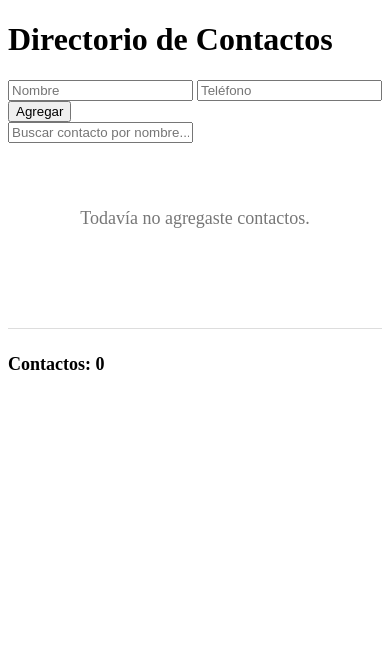
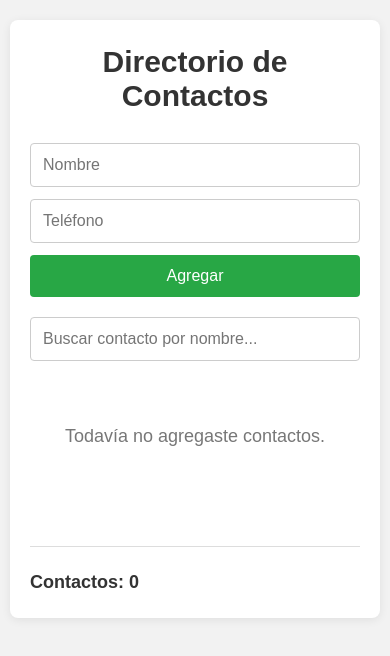
Before and after one commit to julioalvarez999/directorio-contactos, a plain HTML site: page index.html in a window 390 px wide. Drawn offline with Linux system fonts and the light colour scheme.

Commit message:
Add responsive styles and improve button design

```diff
--- a/style.css
+++ b/style.css
@@ -1,3 +1,80 @@
+* {
+  box-sizing: border-box;
+}
+
+body {
+  margin: 0;
+  padding: 40px 20px;
+  font-family: Arial, sans-serif;
+  background-color: #f2f2f2;
+  color: #333;
+}
+
+.contenedor {
+  width: 100%;
+  max-width: 700px;
+  margin: 0 auto;
+  background-color: white;
+  padding: 35px 40px;
+  border-radius: 8px;
+  box-shadow: 0 2px 10px rgba(0, 0, 0, 0.08);
+}
+
+h1 {
+  text-align: center;
+  margin: 0 0 30px;
+  font-size: 30px;
+  color: #333;
+}
+
+.formulario {
+  display: flex;
+  gap: 12px;
+  margin-bottom: 20px;
+}
+
+.formulario input {
+  flex: 1;
+  padding: 12px;
+  border: 1px solid #ccc;
+  border-radius: 4px;
+  font-size: 16px;
+}
+
+input:focus {
+  outline: none;
+  border-color: #28a745;
+}
+
+button {
+  border: none;
+  border-radius: 4px;
+  cursor: pointer;
+}
+
+#btnAgregar {
+  background-color: #28a745;
+  color: white;
+  padding: 12px 22px;
+  font-size: 16px;
+}
+
+#btnAgregar:hover {
+  background-color: #218838;
+}
+
+.busqueda {
+  margin-top: 10px;
+}
+
+#buscador {
+  width: 100%;
+  padding: 12px;
+  border: 1px solid #ccc;
+  border-radius: 4px;
+  font-size: 16px;
+}
+
 .lista {
   margin-top: 35px;
   min-height: 120px;
@@ -41,8 +118,13 @@
 
 .btnEliminar {
   background-color: #c0392b;
+  color: white;
   padding: 9px 14px;
   font-size: 14px;
+}
+
+.btnEliminar:hover {
+  background-color: #a93226;
 }
 
 .contador {
@@ -51,3 +133,21 @@
   border-top: 1px solid #ddd;
   font-size: 18px;
 }
+
+@media (max-width: 600px) {
+  body {
+    padding: 20px 10px;
+  }
+
+  .contenedor {
+    padding: 25px 20px;
+  }
+
+  .formulario {
+    flex-direction: column;
+  }
+
+  #btnAgregar {
+    width: 100%;
+  }
+}
```
